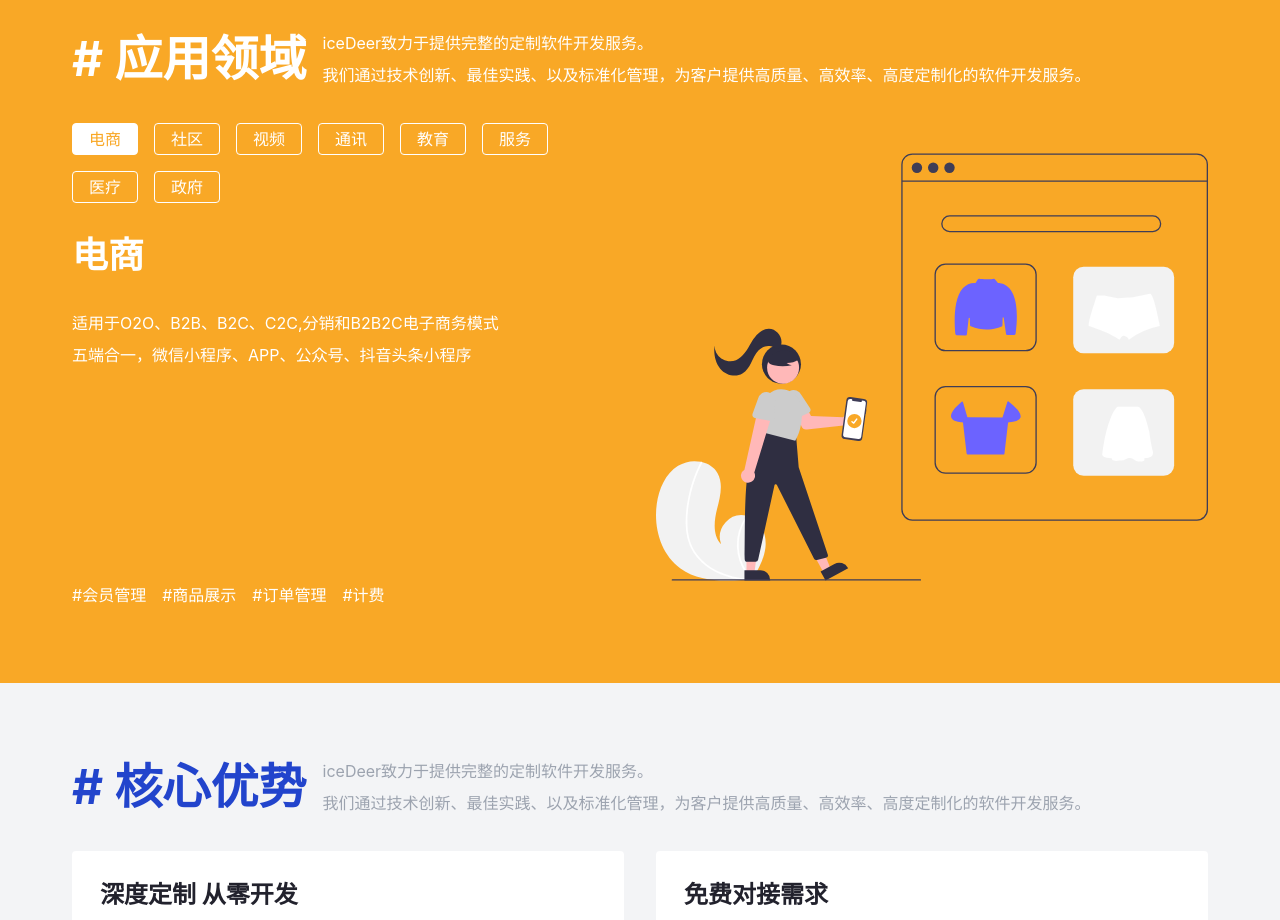
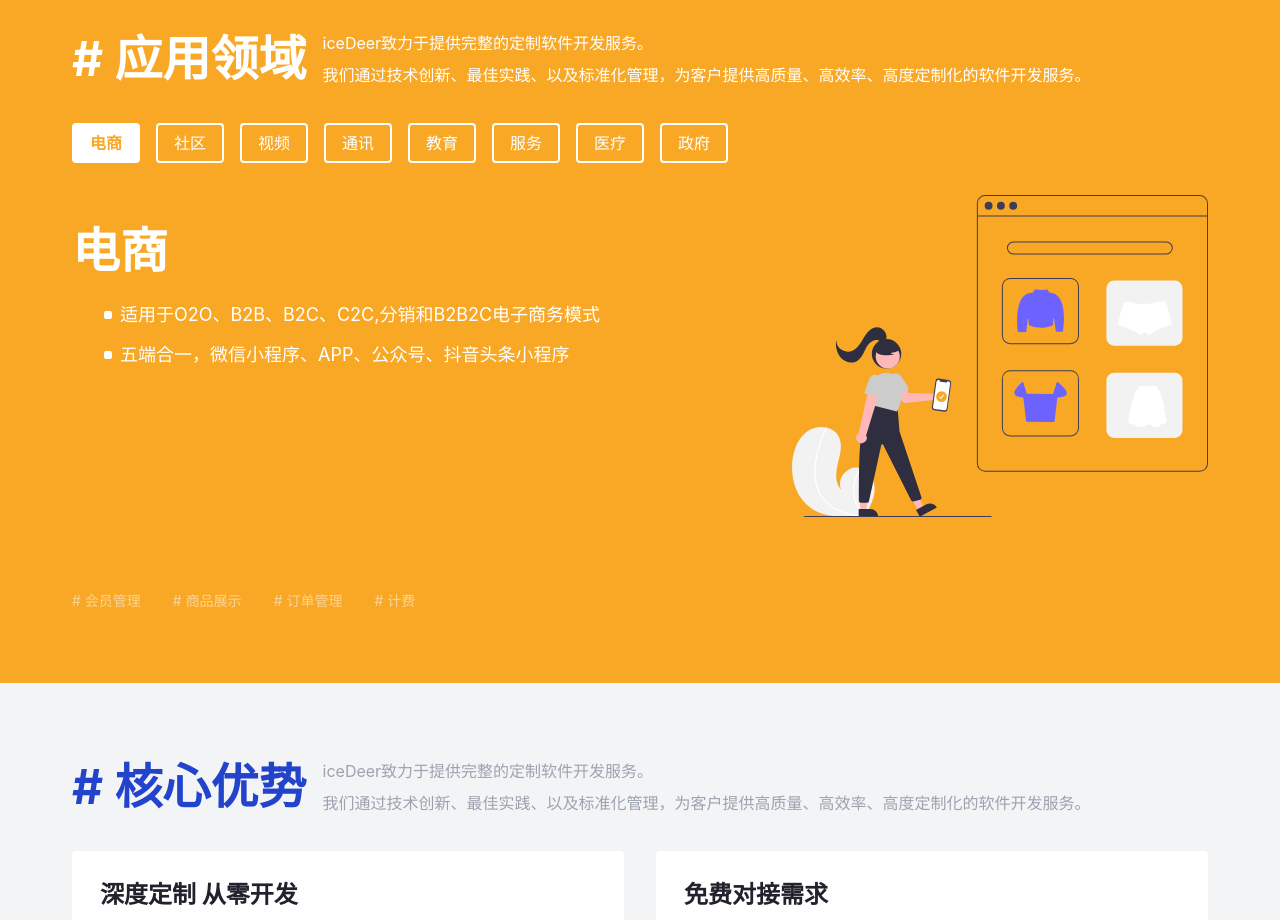
Before and after one commit to iceDeerStudio/icedeer-home, a Next.js app: page / in a window 1280 px wide. Shown: the part 2160-3080 px from the top of the page. Built offline with nearby package versions, Linux system fonts and the light colour scheme.

Commit message:
应用领域细节优化

```diff
--- a/app/ui/home/applications.jsx
+++ b/app/ui/home/applications.jsx
@@ -15,39 +15,43 @@ export default function Applications({ data }) {
             {...data.meta}
             white
             style={{ background: data.content[selectedTab].color }}
-            className='relative h-[calc(100vh-4.5rem)] overflow-hidden'
+            className='relative h-[calc(100vh-4.5rem)] overflow-hidden transition-[background]'
         >
-            <div className='flex flex-1'>
-                <div className='flex flex-1 flex-col text-bg1'>
-                    <div className='mb-md flex flex-wrap gap-4'>
+            <div className='flex h-full flex-col'>
+                <div className='mb-md flex w-full gap-4'>
                     {data.content.map((application, index) => (
-                            <span
+                        <button
                             key={application.title}
                             onClick={() => selectTab(index)}
                             className={cn(
-                                    'border-bg-1 h-8 cursor-pointer whitespace-nowrap rounded border border-bg1 bg-transparent px-sm leading-[30px] transition-colors',
-                                    selectedTab === index && 'bg-bg1',
+                                'h-10 rounded border-2 border-bg1 bg-transparent px-4 text-bg1',
+                                selectedTab === index && 'bg-bg1 font-bold',
                             )}
                             style={{ ...(selectedTab === index && { color: selectedData.color }) }}
                         >
                             {application.title}
-                            </span>
+                        </button>
                     ))}
                 </div>
-                    <h3 className='mb-md block text-4xl font-bold'>{selectedData.title}</h3>
+                <div className='flex h-full'>
+                    <div className='flex h-full flex-col text-bg1'>
+                        <h3 className='my-md block text-5xl font-bold'>{selectedData.title}</h3>
+                        <div className='ml-8 flex flex-col gap-6'>
                             {selectedData.contents.map(content => (
-                        <p key={content} className='leading-8'>
-                            {content}
-                        </p>
+                                <div key={content} className='flex h-4'>
+                                    <div className='my-auto mr-2 h-2 w-2 rounded-sm bg-bg1'></div>
+                                    <p className='text-lg leading-4'>{content}</p>
+                                </div>
                             ))}
-                    <div className='mt-auto flex flex-wrap gap-4'>
+                        </div>
+
+                        <div className='mt-auto flex flex-wrap gap-8 text-sm opacity-50'>
                             {selectedData.tags.map(tag => (
-                            <p key={tag} className='leading-8'>#{tag}</p>
+                                <p key={tag}># {tag}</p>
                             ))}
                         </div>
                     </div>
-                <div className='flex flex-1 pl-md'>
-                    {selectedData.image}
+                    <div className='ml-auto aspect-[1/1] h-full'>{selectedData.image}</div>
                 </div>
             </div>
         </Container>
--- a/app/ui/navigation.jsx
+++ b/app/ui/navigation.jsx
@@ -32,7 +32,7 @@ export default function Navigation({ pages, contacts }) {
     return (
         <header
             className={cn(
-                ' left-0 z-50 h-20 w-full transition-all duration-500',
+                ' left-0 z-50 h-[4.5rem] w-full transition-all duration-500',
                 fadeState === 0 && 'absolute top-0 h-[168px] bg-transparent py-lg text-bg1',
                 fadeState === 1 && 'use-shadow border-minor/5 fixed top-[-80px] bg-transparent text-font opacity-0',
                 fadeState === 2 && 'use-shadow border-minor/5 fixed top-0 bg-bg1 text-font ',
```
Lines whose indentation alone changed are shown as unchanged.
